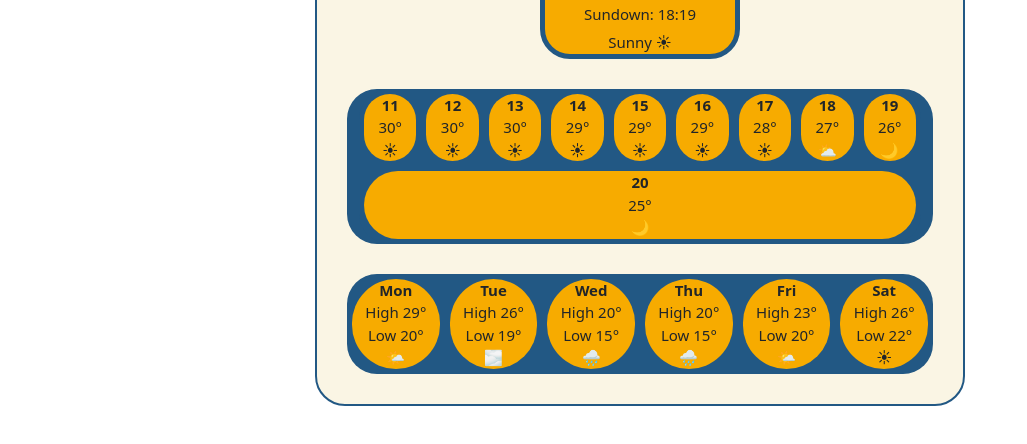
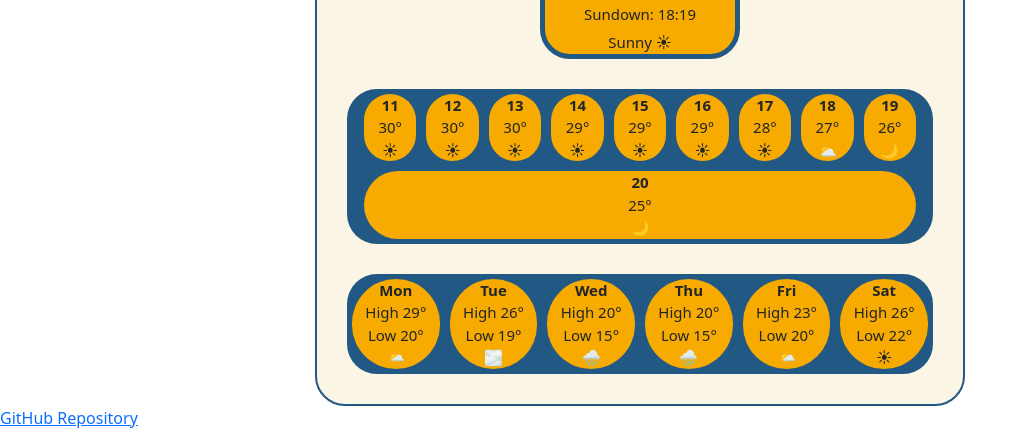
Before and after one commit to LiorBar230/Final-Project-Lior-Bar, a plain HTML site: page index.html in a window 1280 px wide. Shown: the part 356-800 px from the top of the page, without its empty margins (0-1027 px from the left). Drawn offline with nearby package versions, Linux system fonts and the light colour scheme.

Commit message:
added gitrep link

```diff
--- a/index.html
+++ b/index.html
@@ -153,6 +153,7 @@
         </div>
       </div>
     </div>
+    <a href="https://github.com/LiorBar230/Final-Project-Lior-Bar" class="gitHubRepLink" >GitHub Repository</a>
     <script src="src/index.js"></script>
   </body>
 </html>
```
